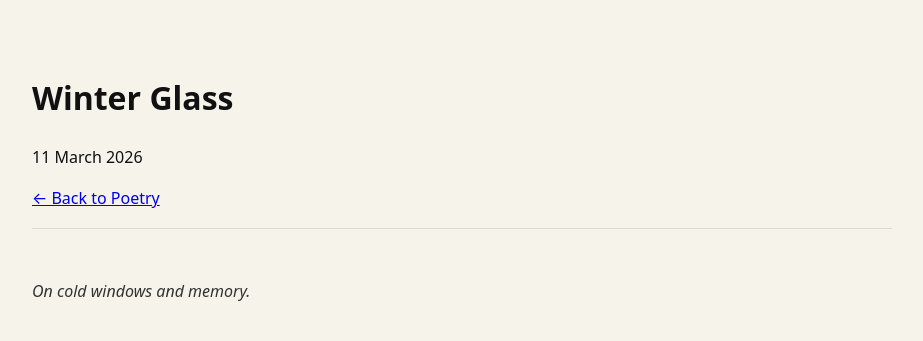
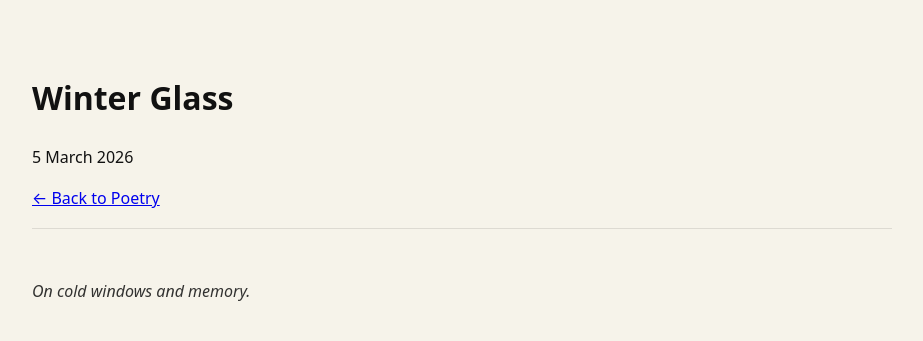
Before and after one commit to Wagz28/Wagz28.github.io, a Jekyll site: the page built from _poems/winter.md, in a window 1280 px wide. Shown: the top 341 px of the page, without its empty margins (178-1101 px from the left). Built offline with Jekyll 4.4.1, drawn with Linux system fonts in a browser that asks for light colours.

Commit message:
Future dates not allowed in Jekyll?

```diff
--- a/_poems/winter.md
+++ b/_poems/winter.md
@@ -1,10 +1,8 @@
 ---
 title: "Winter Glass"
-date: 2026-03-11
+date: 2026-03-05
 summary: "On cold windows and memory."
 tags: [winter, memory]
-permalink: /poetry/winter/
-layout: poem
 ---
 
 The window held the morning still,
```
